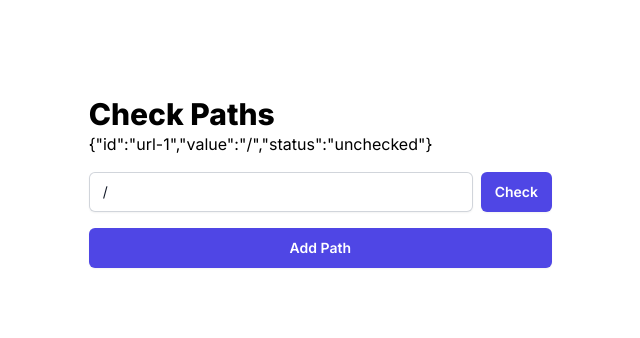
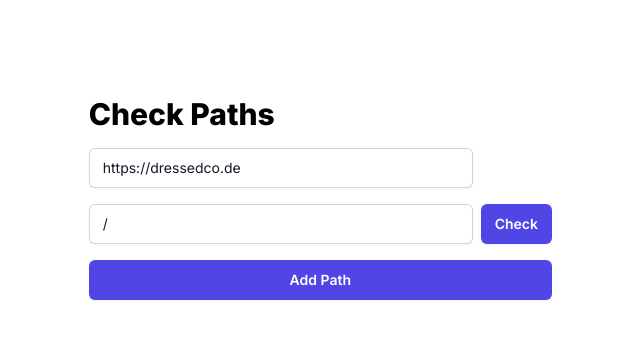
Before and after one commit to khnn/relaunch-tool, a Next.js app: page / in a window 1280 px wide. Shown: the top 338 px of the page, without its empty margins (88-728 px from the left). Built offline with nearby package versions, Linux system fonts and the light colour scheme.

Commit message:
change baseurl

```diff
--- a/components/CheckLinks.tsx
+++ b/components/CheckLinks.tsx
@@ -37,6 +37,7 @@ export default function CheckLinks() {
   return (
     <>
       <h1 className='text-3xl font-extrabold'>Check Paths</h1>
+      <input type='url' className="my-4 block w-96 rounded-md border-0 px-3.5 py-2 text-gray-900 shadow-sm ring-1 ring-inset ring-gray-300 placeholder:text-gray-400 focus:ring-2 focus:ring-inset focus:ring-indigo-600 sm:text-sm sm:leading-6" value={baseUrl} onChange={(e) => setBaseUrl(e.currentTarget.value)}></input>
       {
         paths.map((path) =>
           <PathInput key={path.id} path={path} updatePaths={updatePaths} baseUrl={baseUrl} />
--- a/components/PathInput.tsx
+++ b/components/PathInput.tsx
@@ -31,7 +31,6 @@ export default function PathInput({ path, updatePaths, baseUrl }) {
 
   return (
     <>
-      {JSON.stringify(currentPath)}
       <div className="flex gap-2 mt-4">
         <div className="relative">
           <input type='url' className="block w-96 rounded-md border-0 px-3.5 py-2 text-gray-900 shadow-sm ring-1 ring-inset ring-gray-300 placeholder:text-gray-400 focus:ring-2 focus:ring-inset focus:ring-indigo-600 sm:text-sm sm:leading-6" value={currentPath.value} onChange={(e) => setCurrentPath({ id: currentPath.id, value: e.currentTarget.value })} onKeyDown={(e) => {
```
